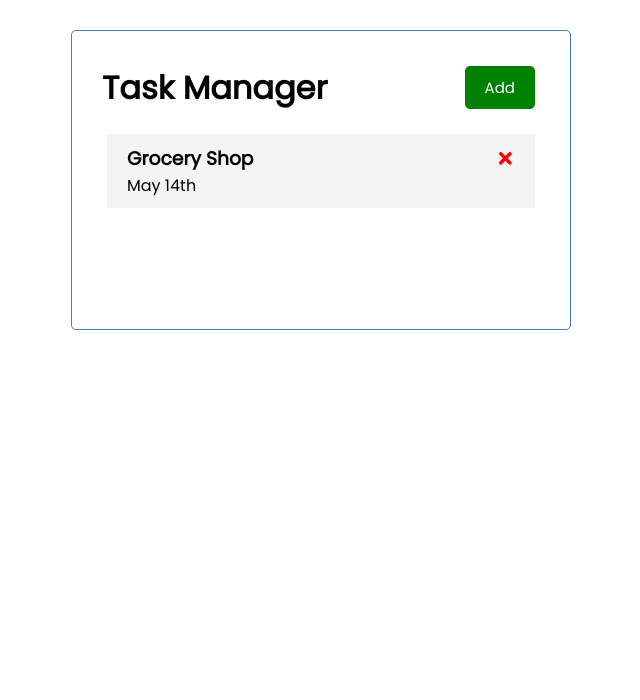
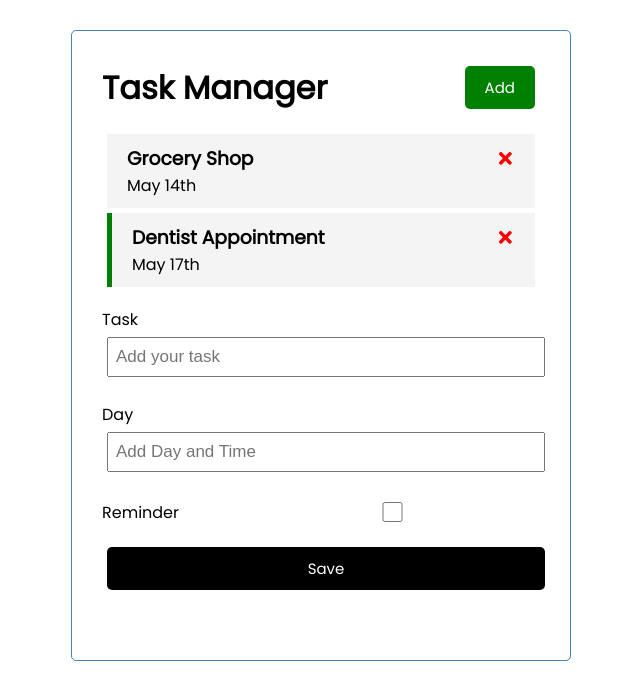
Before and after one commit to rnandwani-th/React-Task-Manager, a React (Create React App) app: page / in a window 1280 px wide. Shown: the top 700 px of the page, without its empty margins (319-959 px from the left). Built offline with nearby package versions, Linux system fonts and the light colour scheme.

Commit message:
Add to tasks list

```diff
--- a/src/App.js
+++ b/src/App.js
@@ -1,8 +1,10 @@
 import Header from './components/Header';
 import Tasks from './components/Tasks';
+import AddTask from './components/AddTask';
 import { useState } from 'react';
 
 function App() {
+  // Default tasks for testing
   const [tasks, setTasks] = useState([
     {
       id: 1,
@@ -10,17 +12,49 @@ function App() {
       day: 'May 14th',
       reminder: false,
     },
+    {
+      id: 2,
+      text: 'Dentist Appointment',
+      day: 'May 17th',
+      reminder: true,
+    },
   ])
+
+  // Add Tasks
+  const addTask = (task) => {
+    // Random id for now
+    const id = Math.floor(Math.random() * 10000) + 1;
+    const newTask = { id, ...task };
+    setTasks([...tasks,newTask]);
+  }
 
   // Delete Task
   const deleteTask = (id) => {
-    console.log('deelete', id);
+    // Uses filter to show only tasks that don't match id of task
+    // to delete
+    setTasks(tasks.filter((task) => task.id !== id ));
+  }
+
+  // Toggle reminder
+  const toggleReminder = (id) => {
+    // Uses map to change reminder if id matches that passed in
+    setTasks(tasks.map((
+      task) => task.id === id ?
+        {...task, reminder: !task.reminder}
+        :
+        task
+        ))
   }
 
   return (
     <div className="container">
         <Header />
-        <Tasks tasks = {tasks} onDelete = {deleteTask} />
+        {tasks.length > 0 ?
+        (<Tasks tasks = {tasks} onDelete = {deleteTask} onToggle = {toggleReminder} />
+        ): (
+        'No tasks yet, create a new one'
+        )}
+        <AddTask onAdd = {addTask}/>
     </div>
   );
 }
--- /dev/null
+++ b/src/components/AddTask.js
@@ -0,0 +1,59 @@
+import React from 'react'
+import { useState } from 'react';
+
+const AddTask = ({onAdd}) => {
+    const [text, setText] = useState('');
+    const [day, setDay] = useState('');
+    const [reminder, setReminder] = useState(false);
+
+    // Form control to ensure a task description is entered.
+    const onSubmit = (e) => {
+        e.preventDefault();
+
+        if(!text) {
+            alert('Enter a task name');
+            return;
+        }
+
+        onAdd({ text, day, reminder});
+
+        // Clear form after submitting
+        setText('');
+        setDay('');
+        setReminder(false);
+    }
+
+    return (
+        <form className = "add-form" onSubmit = {onSubmit}>
+            <div className = 'form-control'>
+                <label>Task</label>
+                <input
+                    type = "text"
+                    placeholder = "Add your task"
+                    value = {text} onChange = {(e) => setText(e.target.value)}>
+                </input>
+            </div>
+            <div className = 'form-control'>
+                <label>Day</label>
+                <input
+                    type = "text"
+                    placeholder = "Add Day and Time"
+                    value = {day} onChange = {(e) => setDay(e.target.value)}>
+                </input>
+            </div>
+            <div className = 'form-control form-control-check'>
+                <label>Reminder</label>
+                <input
+                    type = "checkbox"
+                    checked = {reminder}
+                    value = {reminder}
+                    onChange = {(e) => setReminder(e.currentTarget.checked)}
+                ></input>
+            </div>
+
+            <input className = "btn btn-block" type="submit" value='Save'></input>
+        </form>
+    )
+}
+
+export default AddTask
--- a/src/components/Task.js
+++ b/src/components/Task.js
@@ -2,10 +2,15 @@ import React from 'react';
 import { FaTimes } from 'react-icons/fa';
 
 
-const Task = ({ task, onDelete }) => {
+const Task = ({ task, onDelete, onToggle }) => {
     return (
-        <div className = 'task'>
-            <h3>{task.text} <FaTimes style = {{ color: 'red', cursor: 'pointer' }} onClick = {onDelete}/></h3>
+        <div className = {`task ${task.reminder ? 'reminder' :''}`} onDoubleClick = {() => onToggle(task.id)}>
+            <h3>{task.text}
+                <FaTimes
+                    style = {{ color: 'red', cursor: 'pointer' }}
+                    onClick = { () => onDelete(task.id)}
+                ></FaTimes>
+            </h3>
             <p>{task.day}</p>
 
         </div>
--- a/src/components/Tasks.js
+++ b/src/components/Tasks.js
@@ -1,12 +1,13 @@
 import React from 'react';
 import Task from './Task';
 
-const Tasks = ({ tasks, onDelete }) => {
+const Tasks = ({ tasks, onDelete, onToggle }) => {
     return (
         <>
            {tasks.map((task) => (
                 <Task key = {task.id} task={task}
-                onDelete = {onDelete}/>
+                onDelete = {onDelete}
+                onToggle = {onToggle}/>
             )
            )}
         </>
```
